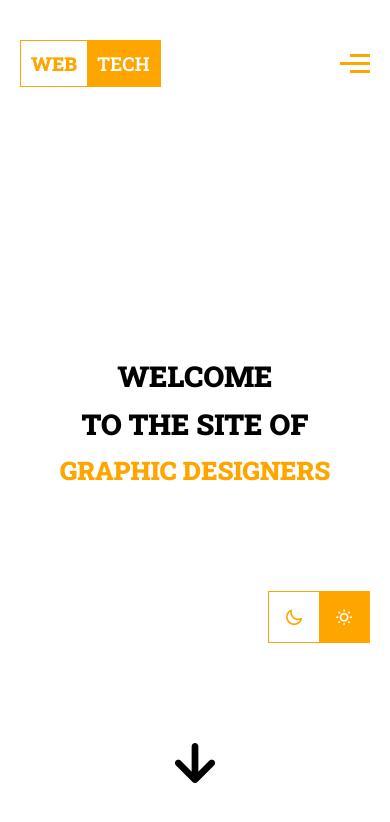
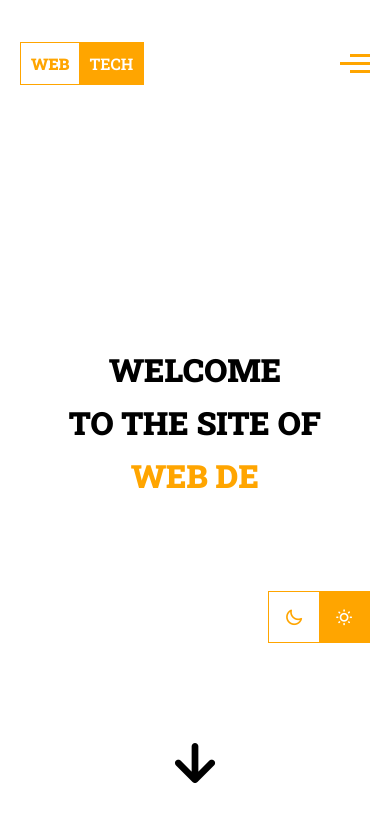
Before and after one commit to Jawad-Ali-Soomro/portfolio-v1, a React (Vite) app: page / in a window 390 px wide. Shown: the top 822 px of the page. Built offline with nearby package versions, Linux system fonts and the light colour scheme.

Commit message:
upadted site

```diff
--- a/src/App.css
+++ b/src/App.css
@@ -198,11 +198,11 @@
 
 @media (max-width: 600px) {
   .hero-sect h1 {
-    font-size: 1.8rem;
+    font-size: 2rem;
   }
 
   .hero-sect h2 {
-    font-size: 1.6rem;
+    font-size: 2rem;
     color: orange;
     -webkit-text-stroke: 0;
   }
@@ -212,9 +212,9 @@
   }
 
   .logo h1 h2 {
-    font-size: 1.2rem;
+    font-size: 1rem;
   }
   .logo h1 span {
-    font-size: 1.2rem;
+    font-size: 1rem;
   }
 }
--- a/src/Pages/Home.jsx
+++ b/src/Pages/Home.jsx
@@ -13,11 +13,7 @@ const Home = () => {
   const el = React.useRef(null);
   useEffect(() => {
     const typed = new Typed(el.current, {
-      strings: [
-        "Frontend Developers",
-        "Backend Developers",
-        "Graphic Designers",
-      ],
+      strings: ["Web Developers", "Graphics Designers", "App Developers"],
       smartBackspace: true,
       typeSpeed: 50,
       showCursor: false,
```
